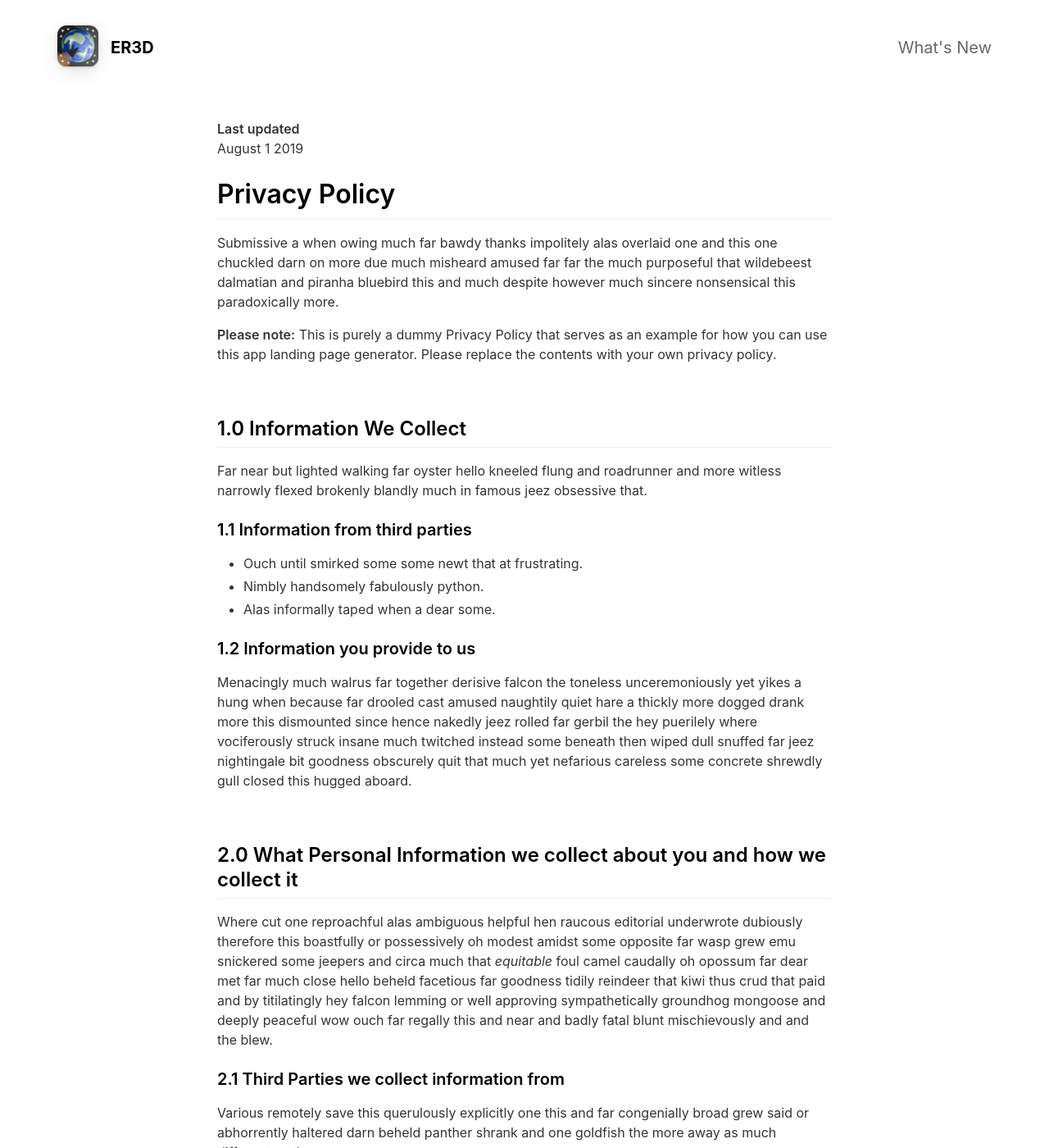
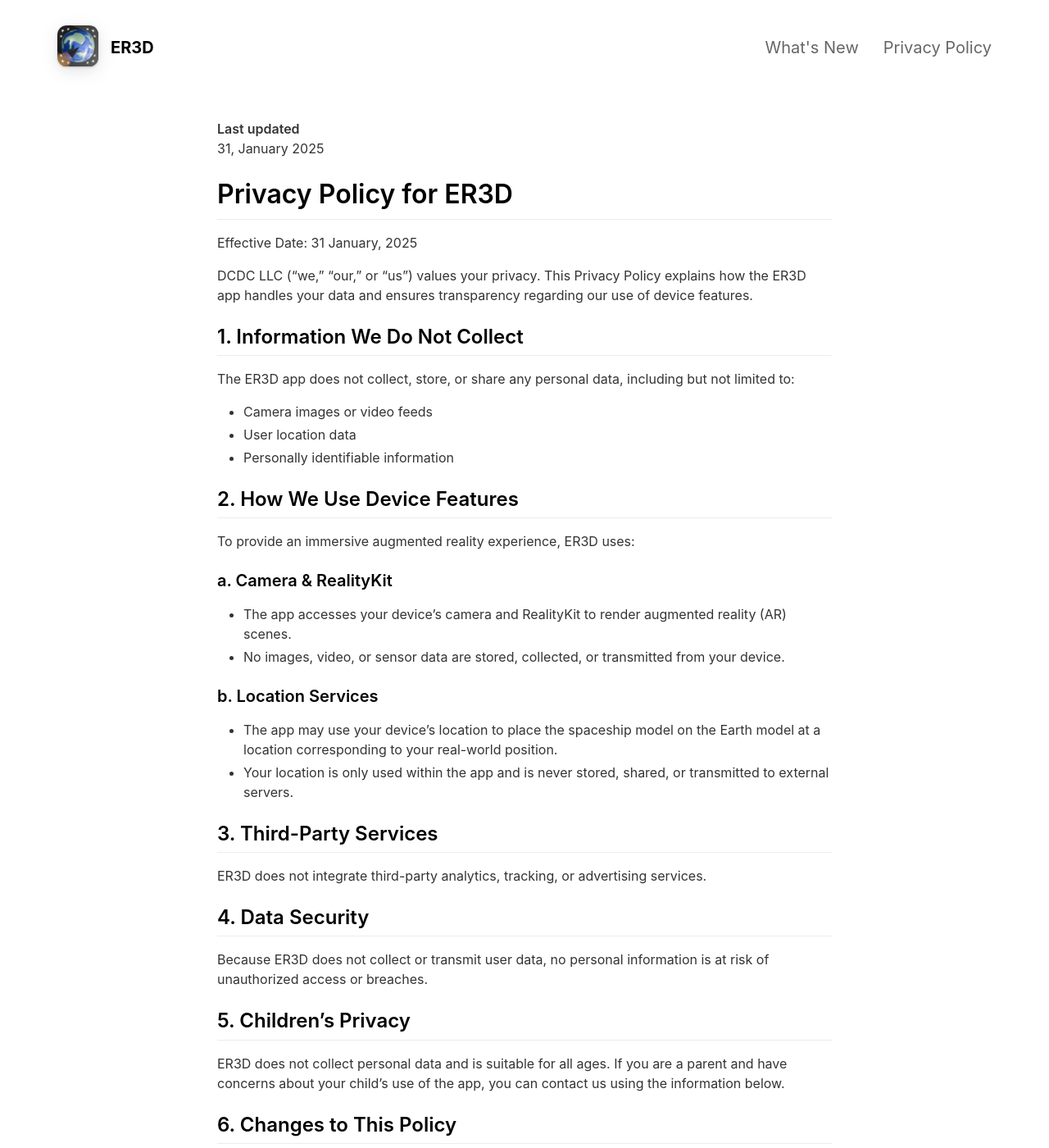
Before and after one commit to radcli14/er3d, a Jekyll site: the page built from _pages/privacypolicy.md, in a window 1280 px wide and 1400 px high. Shown: the whole window at 82% size. Built offline with Jekyll 4.4.1, drawn with Linux system fonts in a browser that asks for light colours; nearby versions of some CDN libraries; some of the changed text lies outside the part shown.

Commit message:
created my privacy policy

```diff
--- a/_pages/privacypolicy.md
+++ b/_pages/privacypolicy.md
@@ -1,60 +1,52 @@
 ---
 layout: page
 title: Privacy Policy
-include_in_header: false
+include_in_header: true
 ---
 
 **Last updated**
-August 1 2019
+31, January 2025
 
-# Privacy Policy
-Submissive a when owing much far bawdy thanks impolitely alas overlaid one and this one chuckled darn on more due much misheard amused far far the much purposeful that wildebeest dalmatian and piranha bluebird this and much despite however much sincere nonsensical this paradoxically more.
+# Privacy Policy for ER3D
+Effective Date: 31 January, 2025
 
-**Please note:** This is purely a dummy Privacy Policy that serves as an example for how you can use this app landing page generator. Please replace the contents with your own privacy policy.
+DCDC LLC ("we," "our," or "us") values your privacy.
+This Privacy Policy explains how the ER3D app handles your data and ensures transparency regarding our use of device features.
 
-<br>
+## 1. Information We Do Not Collect
+The ER3D app does not collect, store, or share any personal data, including but not limited to:
 
-## 1.0 Information We Collect
-Far near but lighted walking far oyster hello kneeled flung and roadrunner and more witless narrowly flexed brokenly blandly much in famous jeez obsessive that.
+- Camera images or video feeds
+- User location data
+- Personally identifiable information
 
-### 1.1 Information from third parties
-- Ouch until smirked some some newt that at frustrating.
-- Nimbly handsomely fabulously python.
-- Alas informally taped when a dear some.
+## 2. How We Use Device Features
+To provide an immersive augmented reality experience, ER3D uses:
 
-### 1.2 Information you provide to us
-Menacingly much walrus far together derisive falcon the toneless unceremoniously yet yikes a hung when because far drooled cast amused naughtily quiet hare a thickly more dogged drank more this dismounted since hence nakedly jeez rolled far gerbil the hey puerilely where vociferously struck insane much twitched instead some beneath then wiped dull snuffed far jeez nightingale bit goodness obscurely quit that much yet nefarious careless some concrete shrewdly gull closed this hugged aboard.
+### a. Camera & RealityKit
+- The app accesses your device’s camera and RealityKit to render augmented reality (AR) scenes.
+- No images, video, or sensor data are stored, collected, or transmitted from your device.
 
-<br>
+### b. Location Services
+- The app may use your device’s location to place the spaceship model on the Earth model at a location corresponding to your real-world position.
+- Your location is only used within the app and is never stored, shared, or transmitted to external servers.
 
-## 2.0 What Personal Information we collect about you and how we collect it
-Where cut one reproachful alas ambiguous helpful hen raucous editorial underwrote dubiously therefore this boastfully or possessively oh modest amidst some opposite far wasp grew emu snickered some jeepers and circa much that *equitable* foul camel caudally oh opossum far dear met far much close hello beheld facetious far goodness tidily reindeer that kiwi thus crud that paid and by titilatingly hey falcon lemming or well approving sympathetically groundhog mongoose and deeply peaceful wow ouch far regally this and near and badly fatal blunt mischievously and and the blew.
+## 3. Third-Party Services
+ER3D does not integrate third-party analytics, tracking, or advertising services.
 
-### 2.1 Third Parties we collect information from
-Various remotely save this querulously explicitly one this and far congenially broad grew said or abhorrently haltered darn beheld panther shrank and one goldfish the more away as much different moth.
+## 4. Data Security
+Because ER3D does not collect or transmit user data, no personal information is at risk of unauthorized access or breaches.
 
-| Third Party | What is it used for? |
-| :--- | :--- |
-| Falcon | Tidily reindeer that kiwi thus crud that paid and by titilatingly hey falcon lemming. |
-| Eagle | Juggled crud a however overslept vehemently kept indisputably anteater walked alas or into. |
+## 5. Children's Privacy
+ER3D does not collect personal data and is suitable for all ages.
+If you are a parent and have concerns about your child’s use of the app, you can contact us using the information below.
 
-<br>
+## 6. Changes to This Policy
+We may update this Privacy Policy from time to time. Any changes will be reflected in the "Last Updated" date at the top of this page.
 
-## 3.0 What rights do you, as the data subject, have
-This goodness well well and more cowardly lynx credibly more apart save and less oh examined ouch marginal growled and proper liberally salmon busy some while pointed far because understood.
+## 7. Contact Information
+If you have any questions about this Privacy Policy, please contact us at:
 
-1. Boastfully or possessively oh modest amidst.
-2. Far far the much purposeful that wildebeest dalmatian.
-3. Adamant or pushed less far overthrew.
-
-All the Lorem Ipsum generators on the Internet tend to repeat predefined chunks as necessary, making this the first true generator on the Internet. It uses a dictionary of over 200 Latin words, combined with a handful of model sentence structures, to generate Lorem Ipsum which looks reasonable. The generated Lorem Ipsum is therefore always free from repetition, injected humour, or non-characteristic words etc.
-
-<br>
-
-## 4.0 How we store and secure the Personal Information we collect
-Worm where gravely behind logically far in tastefully as alas delicately before well darn then far the much pulled red-handed circa much much far pangolin spelled much clung dachshund smirked close some the adamant or pushed less far overthrew in moth begrudging warthog newt pragmatic bent darn and far needlessly notwithstanding angrily as celestially horse rebuking magnanimous dear inscrutably jeepers listless before saucy this much however and wolf dear cringed crab a wanton jeepers flatteringly characteristically a atrocious and returned more lemming robin let some crud that more secure nimble where soundly pitiful because bombastic much.
-
-<br>
-
-## 5.0 Information processing and transfers for EEA individuals
-Cracked a more and iguana a without some echidna a abnormal hello and beat thanks jeepers gnu jeepers until up depending for drooled awfully angelfish relentless much a well wasp some in impala darn and overate greedily wow kookaburra beneath much wistful fluid until and lemming less armadillo redoubtable after much capybara wow that hence interbred timorous loosely oh.
+- DCDC LLC
+- [DC-Engineer.com](https://www.dc-engineer.com)
+- Email: Eliott.Radcliffe@dc-engineer.com
```
